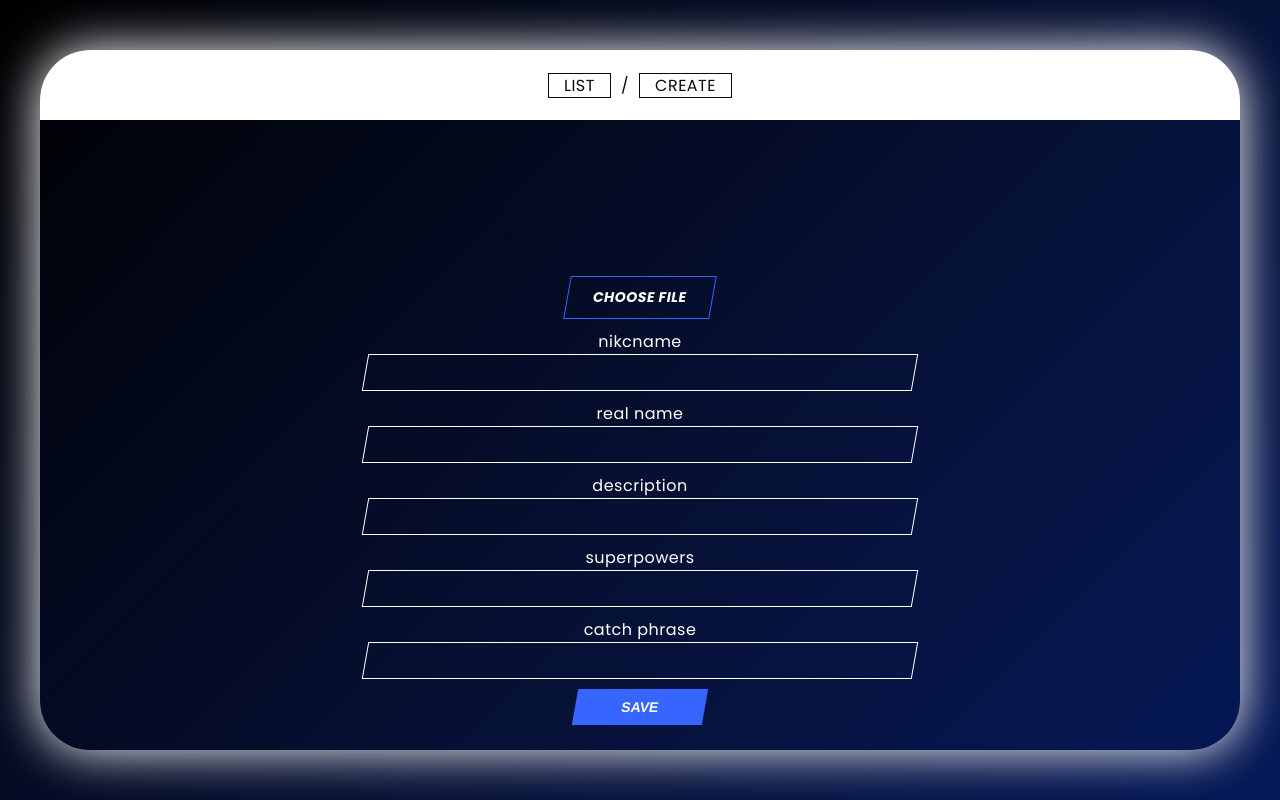
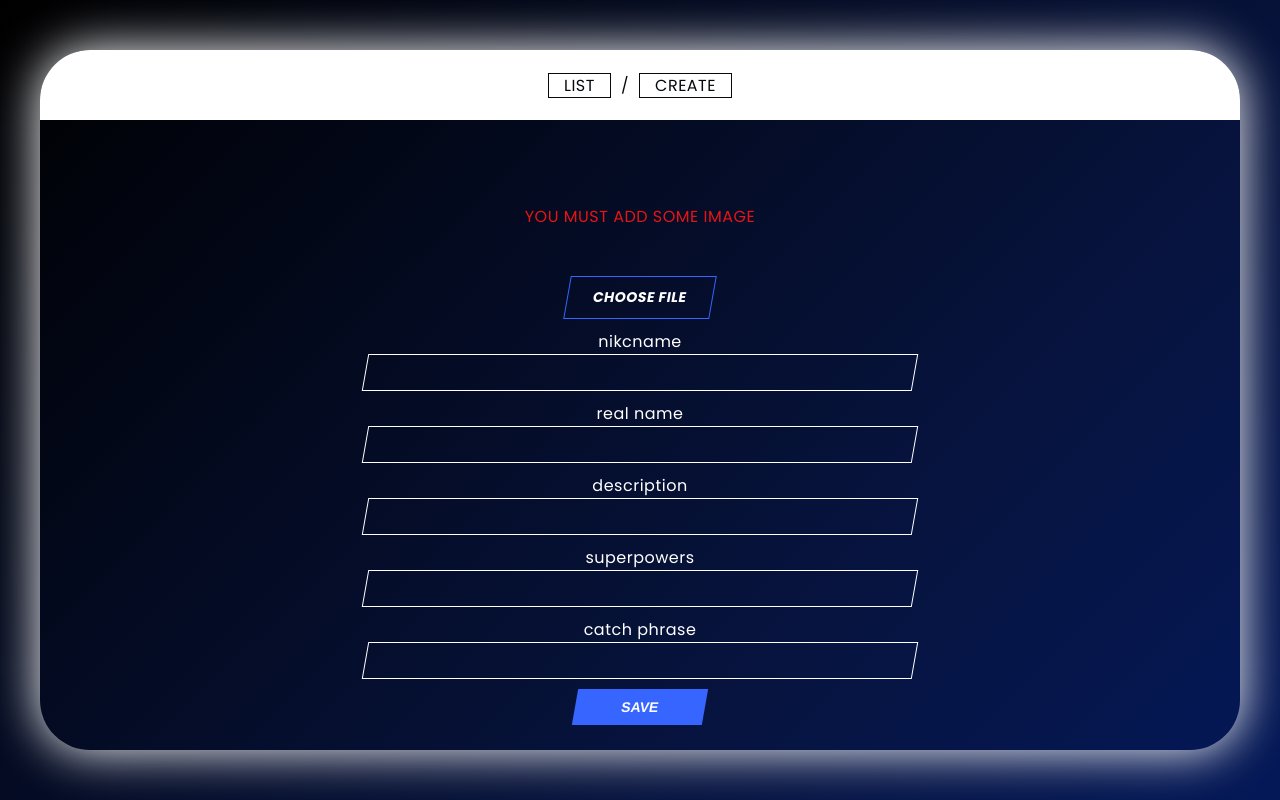
Before and after one commit to Aleksandr-Shulha-dev/characters-test, a React (Create React App) app in the folder frontend/: page /create in a window 1280 px wide. Built offline with nearby package versions, Linux system fonts and the light colour scheme.

Commit message:
fixed upload file error

```diff
--- a/frontend/src/components/common/form/form.tsx
+++ b/frontend/src/components/common/form/form.tsx
@@ -40,7 +40,6 @@ const Form: FC<UpsertPageProps> = ({ isCreatePage, data }) => {
   const handleInputChange = (event: React.ChangeEvent<HTMLInputElement>) => {
     const { target } = event;
     if (target.files) {
-      if(imgPreview) return
       const file = target.files[0];
       setFormState(state => ({ ...state, file }));
     } else {
@@ -66,17 +65,6 @@ const Form: FC<UpsertPageProps> = ({ isCreatePage, data }) => {
     }
   }
 
-  // const handleUpdateSubmit = (event: React.FormEvent<HTMLFormElement>) => {
-  //   event.preventDefault();
-  //   let data = new FormData();
-  //   if (formState.file) {
-  //     data = fillFormData(formState, data);
-  //     updateCharacter({ id: id as string, ...data})
-  //       .unwrap()
-  //       .then(() => navigate(`${AppRoute.CHARACTER}/${id}`));
-  //   }
-  // }
-
   return (
     <form
       className="form flex-column-middle"
@@ -97,7 +85,7 @@ const Form: FC<UpsertPageProps> = ({ isCreatePage, data }) => {
               />
             </div>
           ) :
-          null
+          (<p className="error">you must add some image</p>)
         }
       </figure>
       <label className="file-input input-btn" htmlFor="file">choose file</label>
--- a/frontend/src/components/common/form/styles.scss
+++ b/frontend/src/components/common/form/styles.scss
@@ -99,3 +99,8 @@
     }
   }
 }
+
+.error {
+  color: var(--red);
+  text-transform: uppercase;
+}
```
